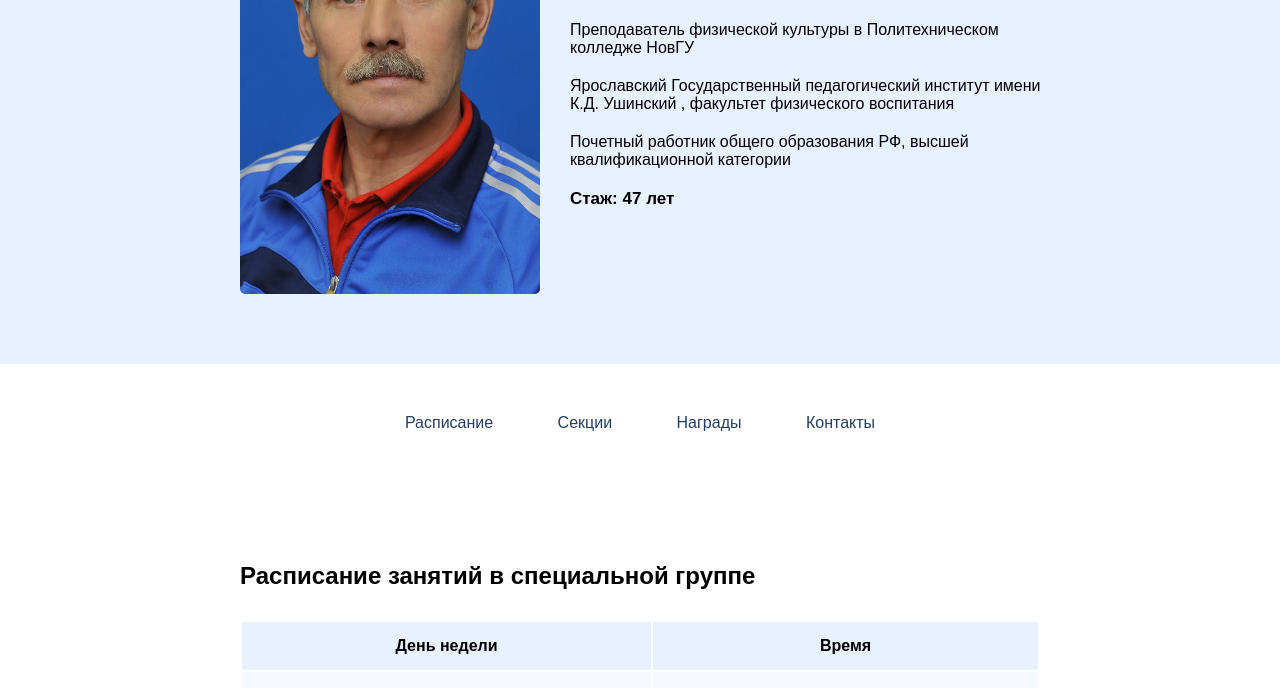
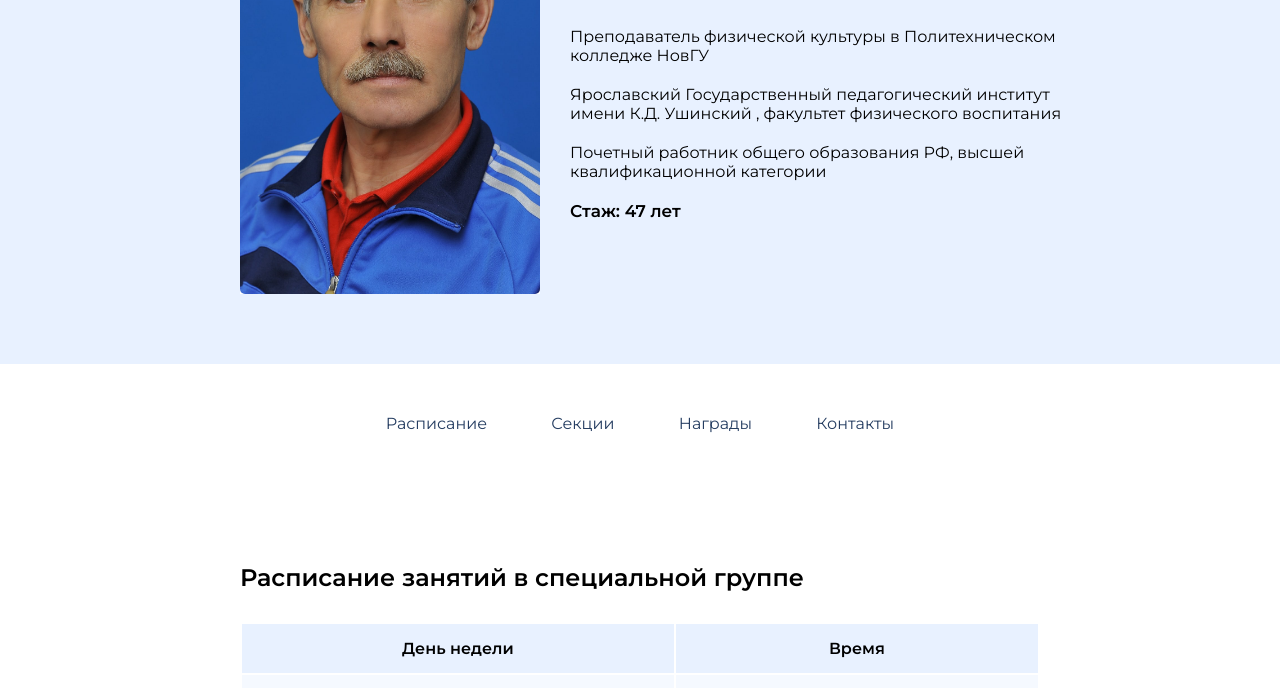
Before and after one commit to chooll/roman-ptk, a plain HTML site: page index.html in a window 1280 px wide. Shown: the part 227-915 px from the top of the page. Drawn offline with Linux system fonts and the light colour scheme.

Commit message:
Add files via upload

```diff
--- a/index.html
+++ b/index.html
@@ -4,7 +4,13 @@
     <meta charset="UTF-8">
     <meta http-equiv="X-UA-Compatible" content="IE=edge">
     <meta name="viewport" content="width=device-width, initial-scale=1.0">
+    <link rel="preconnect" href="https://fonts.googleapis.com">
+    <link rel="preconnect" href="https://fonts.gstatic.com" crossorigin>
+    <link href="https://fonts.googleapis.com/css2?family=Montserrat:wght@400;600&display=swap" rel="stylesheet">
+
     <link rel="stylesheet" href="style/style.css">
+
+
     <title>Роман Афанасьевич</title>
 </head>
 
--- a/style/style.css
+++ b/style/style.css
@@ -1,6 +1,6 @@
 * {
     margin: 0 auto;
-    font-family: "Monstserrat", sans-serif;
+    font-family: "Montserrat", sans-serif;
 }
 
 .container {
```
